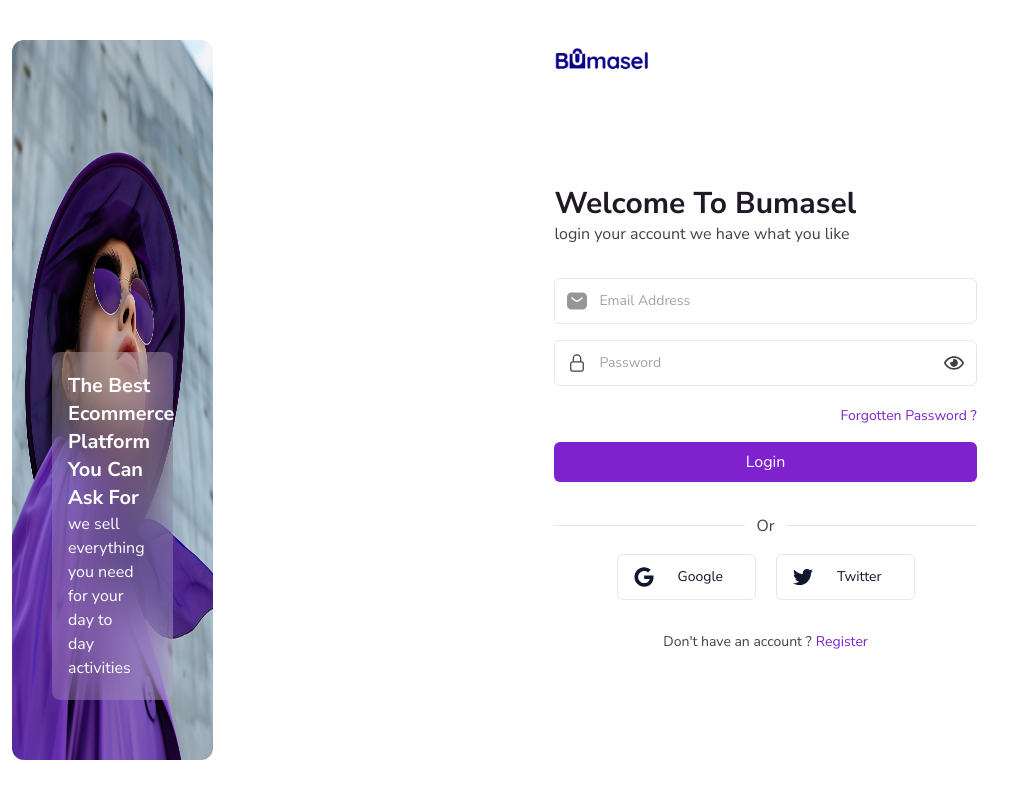
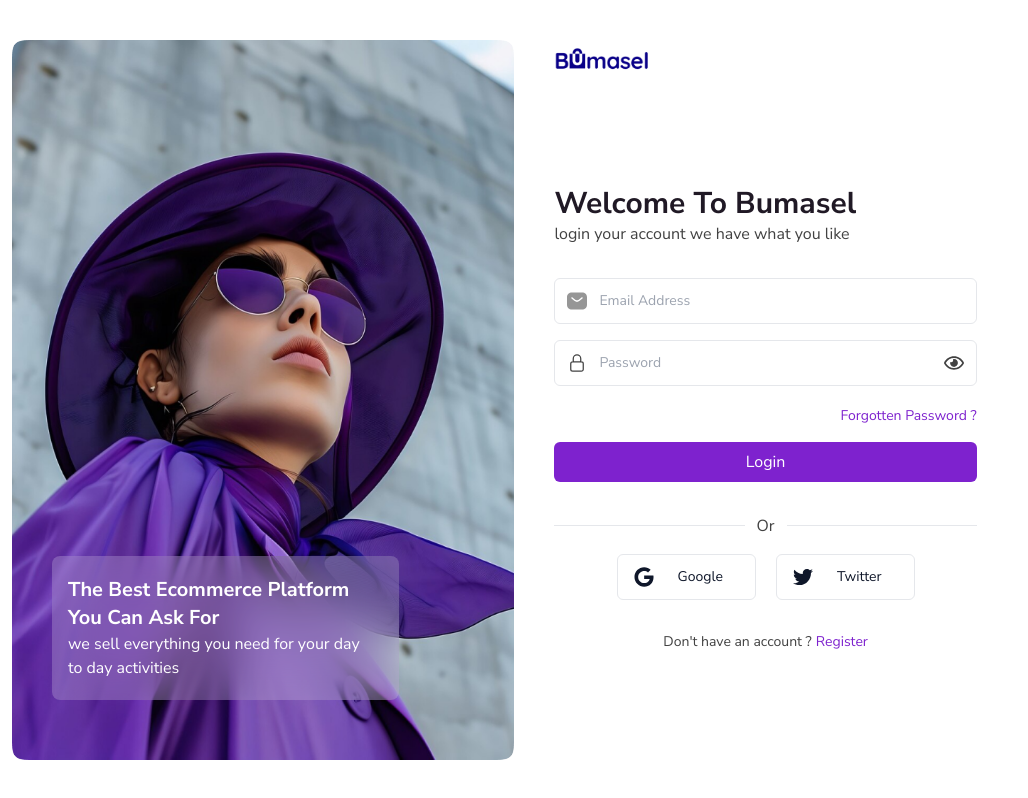
Before and after one commit to favourdev1/Bumasel, a React (Create React App) app: page /login in a window 1280 px wide. Shown: the whole page, without its empty margins (0-1028 px from the left). Built offline with nearby package versions, Linux system fonts and the light colour scheme.

Commit message:
Refactor LoginPage.jsx to update image and text styles

```diff
--- a/src/components/Login/LoginPage.jsx
+++ b/src/components/Login/LoginPage.jsx
@@ -30,7 +30,6 @@
 
 	return (
 		<div className="h-screen m-0 bg-white flex items-center  px-3">
-			<div className="hidden  lg:flex lg:w-2/5 overflow-hidden h-full  items-center">
 			<div className="hidden  lg:flex lg:w-2/5 relative overflow-hidden h-full  items-center">
 				<div className="fixed h-[90vh] relative ">
 					<img
@@ -46,7 +45,6 @@
 							<p className="text-base pr-5">
 								we sell everything you need for your day to day activities
 							</p>
-							</div>
 						</div>
 					</div>
 				</div>
```
Lines whose indentation alone changed are shown as unchanged.
